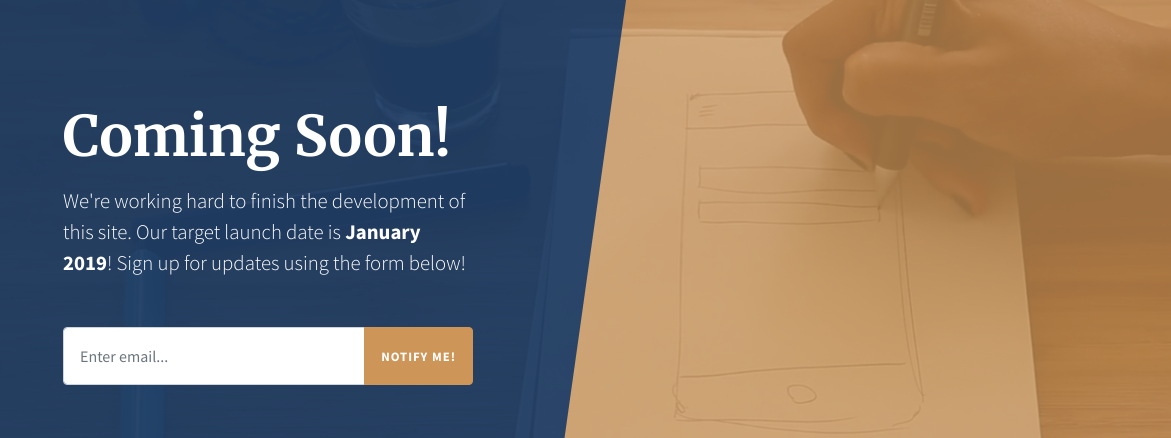
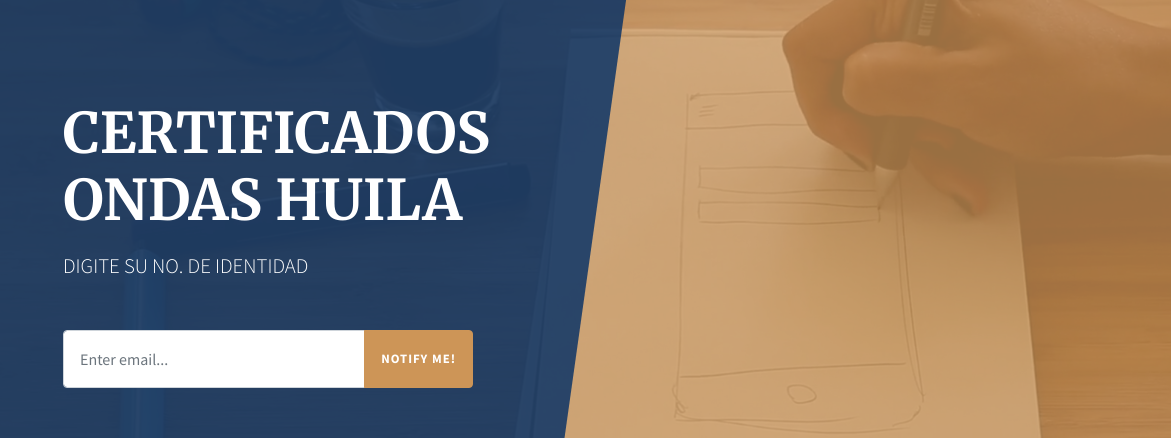
Before and after one commit to ondashuila/certificadosondashuila, a website: page index.html in a window 1280 px wide. Shown: the part 156-594 px from the top of the page, 0-1171 px from the left. Drawn offline with Linux system fonts and the light colour scheme.

Commit message:
Update index.html

```diff
--- a/index.html
+++ b/index.html
@@ -33,10 +33,9 @@
         <div class="row h-100">
           <div class="col-12 my-auto">
             <div class="masthead-content text-white py-5 py-md-0">
-              <h1 class="mb-3">Coming Soon!</h1>
-              <p class="mb-5">We're working hard to finish the development of this site. Our target launch date is
-                <strong>January 2019</strong>! Sign up for updates using the form below!</p>
-              <div class="input-group input-group-newsletter">
+              <h1 class="mb-3">CERTIFICADOS ONDAS HUILA</h1>
+              <p class="mb-5">DIGITE SU NO. DE IDENTIDAD
+                              <div class="input-group input-group-newsletter">
                 <input type="email" class="form-control" placeholder="Enter email..." aria-label="Enter email..." aria-describedby="basic-addon">
                 <div class="input-group-append">
                   <button class="btn btn-secondary" type="button">Notify Me!</button>
```
